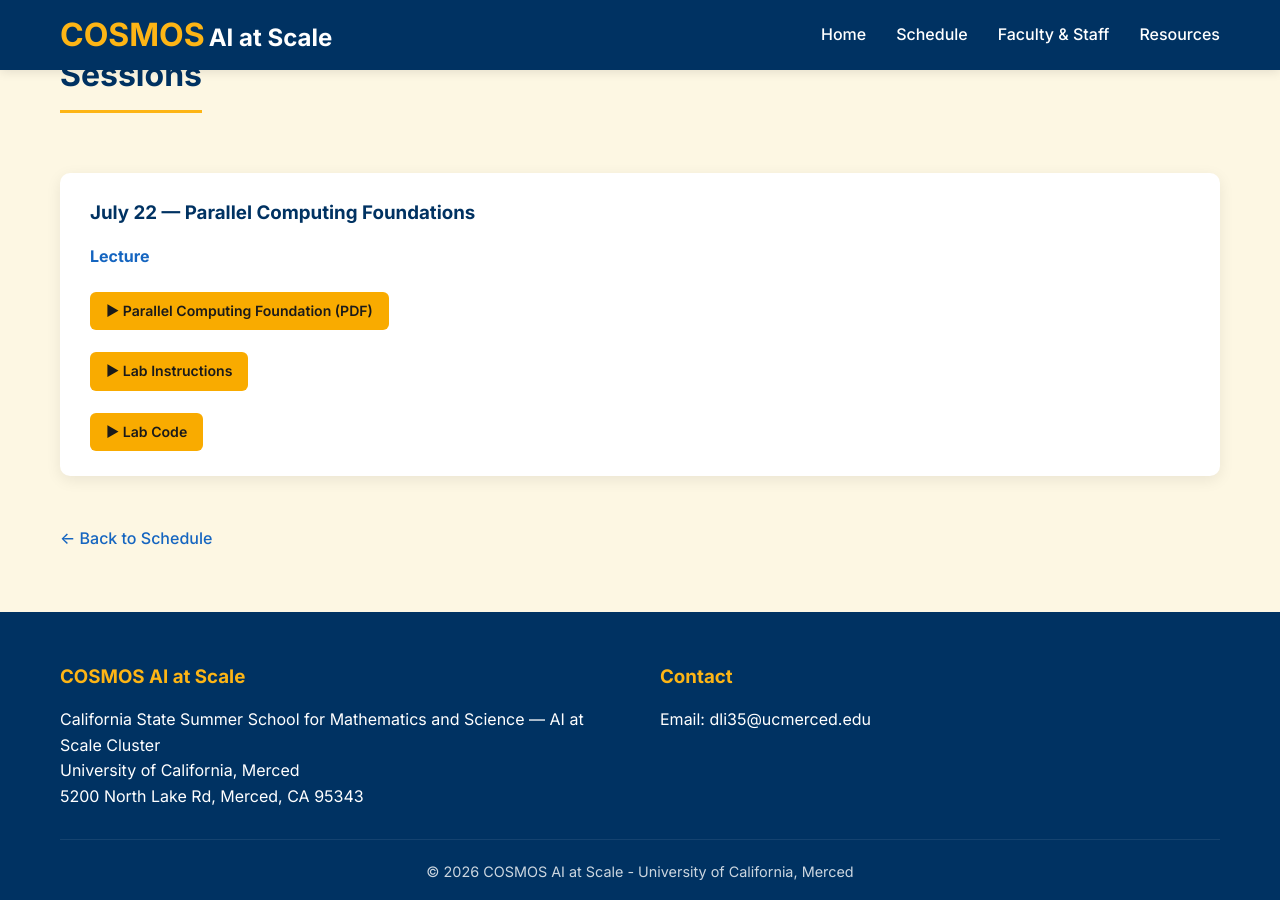
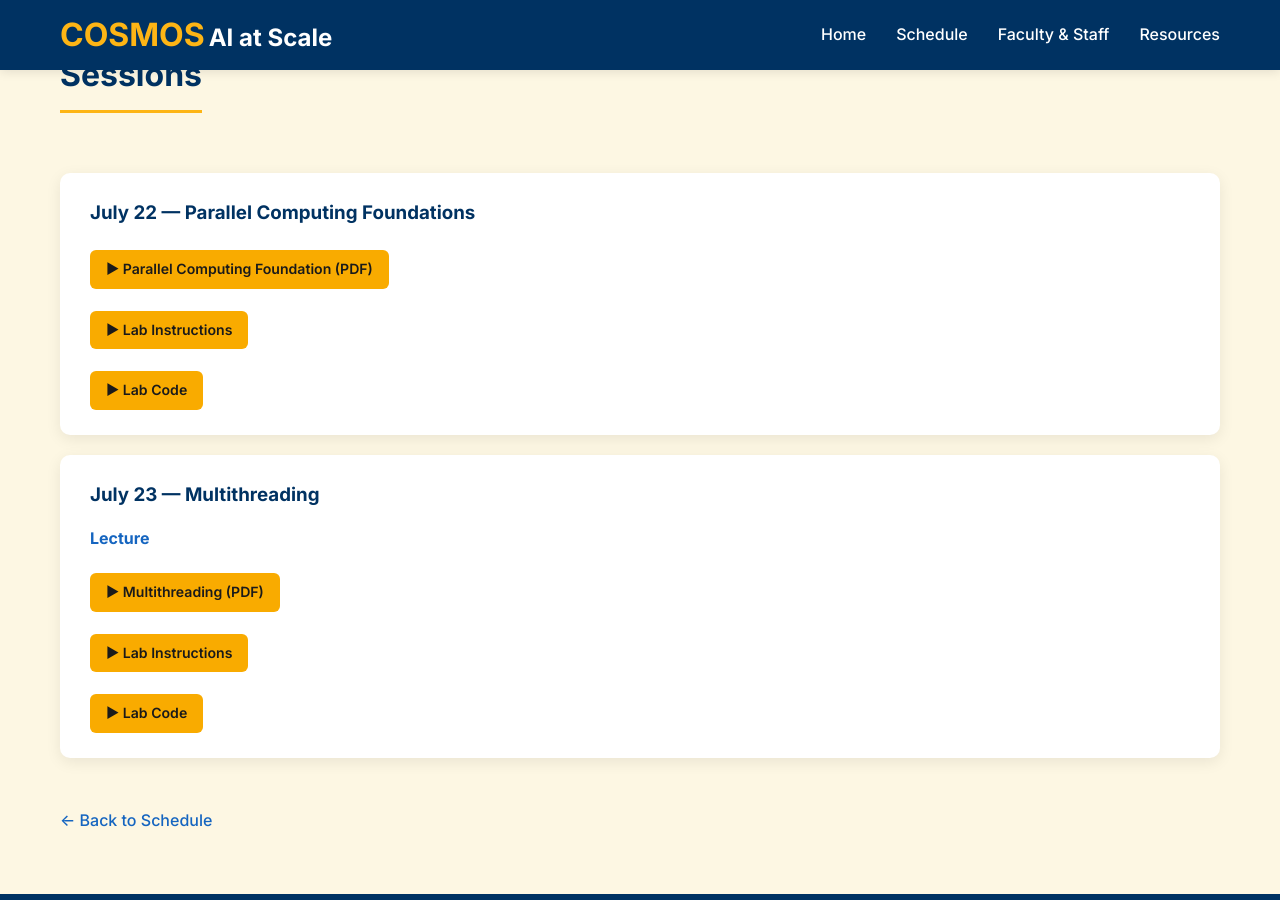
Before and after one commit to cosmos-ai-ucm/cosmos-ai-ucm.github.io, a Jekyll site: the page built from modules/scaling-parallelism.html, in a window 1280 px wide and 900 px high, scrolled down 396 px. Built offline with Jekyll 4.4.1, drawn with Linux system fonts in a browser that asks for light colours.

Commit message:
Add July 23

```diff
--- a/modules/scaling-parallelism.html
+++ b/modules/scaling-parallelism.html
@@ -20,7 +20,6 @@
       <div class="activity-item">
         <h3>July 22 &mdash; Parallel Computing Foundations</h3>
 
-        <h4 style="margin-top:16px;color:var(--accent-color);">Lecture</h4>
         <p style="margin-top:10px;">
           <a class="colab-link" href="/modules/ParallelComputeFoundations.pdf" target="_blank" rel="noopener">
             &#9654; Parallel Computing Foundation (PDF)
@@ -38,6 +37,30 @@
         </p>
       </div>
 
+      <!-- July 23 -->
+      <div class="activity-item">
+        <h3>July 23 &mdash; Multithreading</h3>
+
+        <h4 style="margin-top:16px;color:var(--accent-color);">Lecture</h4>
+        <p style="margin-top:10px;">
+          <a class="colab-link" href="/modules/July23_slides.pdf" target="_blank" rel="noopener">
+            &#9654; Multithreading (PDF)
+          </a>
+        </p>
+        <p style="margin-top:10px;">
+          <a class="colab-link" href="/modules/July23_lab_instructions.pdf" target="_blank" rel="noopener">
+            &#9654; Lab Instructions
+          </a>
+        </p>
+        <p style="margin-top:10px;">
+          <a class="colab-link" href="/modules/July23_threaded_loader.py" target="_blank" rel="noopener">
+            &#9654; Lab Code
+          </a>
+        </p>
+      </div>
+
+
+
     </div>
 
 
```
